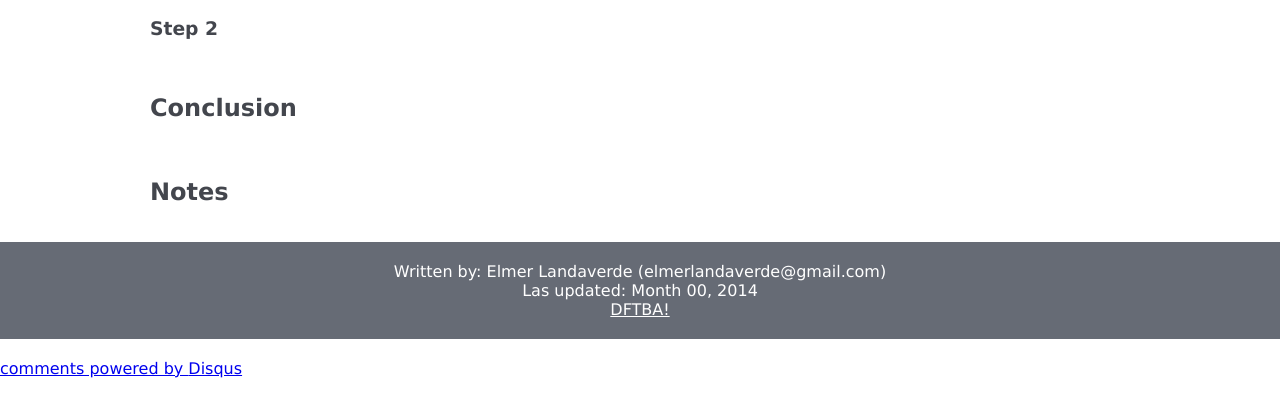
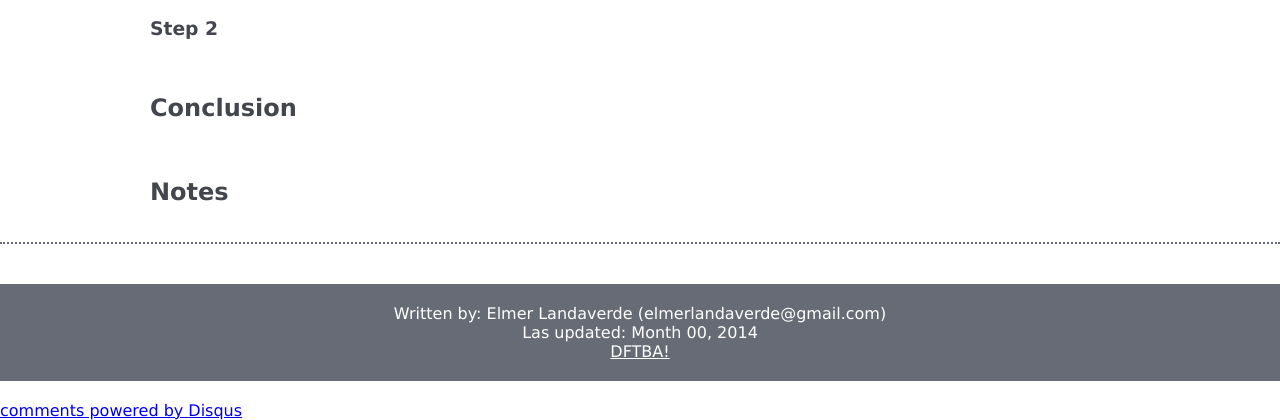
Before and after one commit to elmerland/home_page, a PHP site: page /articles/article_blank.php in a window 1280 px wide. Shown: the part 1094-1514 px from the top of the page. Before the commit the page ends 1472 px from the top, so only its background shows below. Run offline with PHP 8.4, Linux system fonts and the light colour scheme; some libraries are stand-ins or nearby versions.

Commit message:
Styling for social links

```diff
--- a/articles/article_blank.php
+++ b/articles/article_blank.php
@@ -87,6 +87,12 @@
 
 		</div>
 
+		<section class="social">
+			<?php
+				include("../php/social/fbLike.php");
+			?>
+		</section>
+
 		<footer>
 			<p>
 				Written by: Elmer Landaverde (elmerlandaverde@gmail.com)<br>
--- a/css/article.css
+++ b/css/article.css
@@ -83,6 +83,16 @@ article.main #content a {
 	color: #C98519;
 }
 
+/* Create style for social media */
+
+article.main .social {
+	background-color: #FFFFFF;
+	text-align: center;
+	border-top: 2px dotted #666B75;
+	margin: 0;
+	padding: 20px;
+}
+
 /* Create style for article footer */
 
 article.main footer {
--- a/php/social/fbLike.php
+++ b/php/social/fbLike.php
@@ -1,8 +1,6 @@
 <div class="fb-like" data-href="
 <?php
-	require_once("../php/social/fbLike1.php");
 	$url="http://".$_SERVER['HTTP_HOST'].$_SERVER['REQUEST_URI'];
 	echo $url;
-	require_once("../php/social/fbLike2.php");
 ?>
 " data-layout="button_count" data-action="like" data-show-faces="true" data-share="true"></div>
```
Also changed, not shown: articles/snake-game.php (+7 -4 lines).
